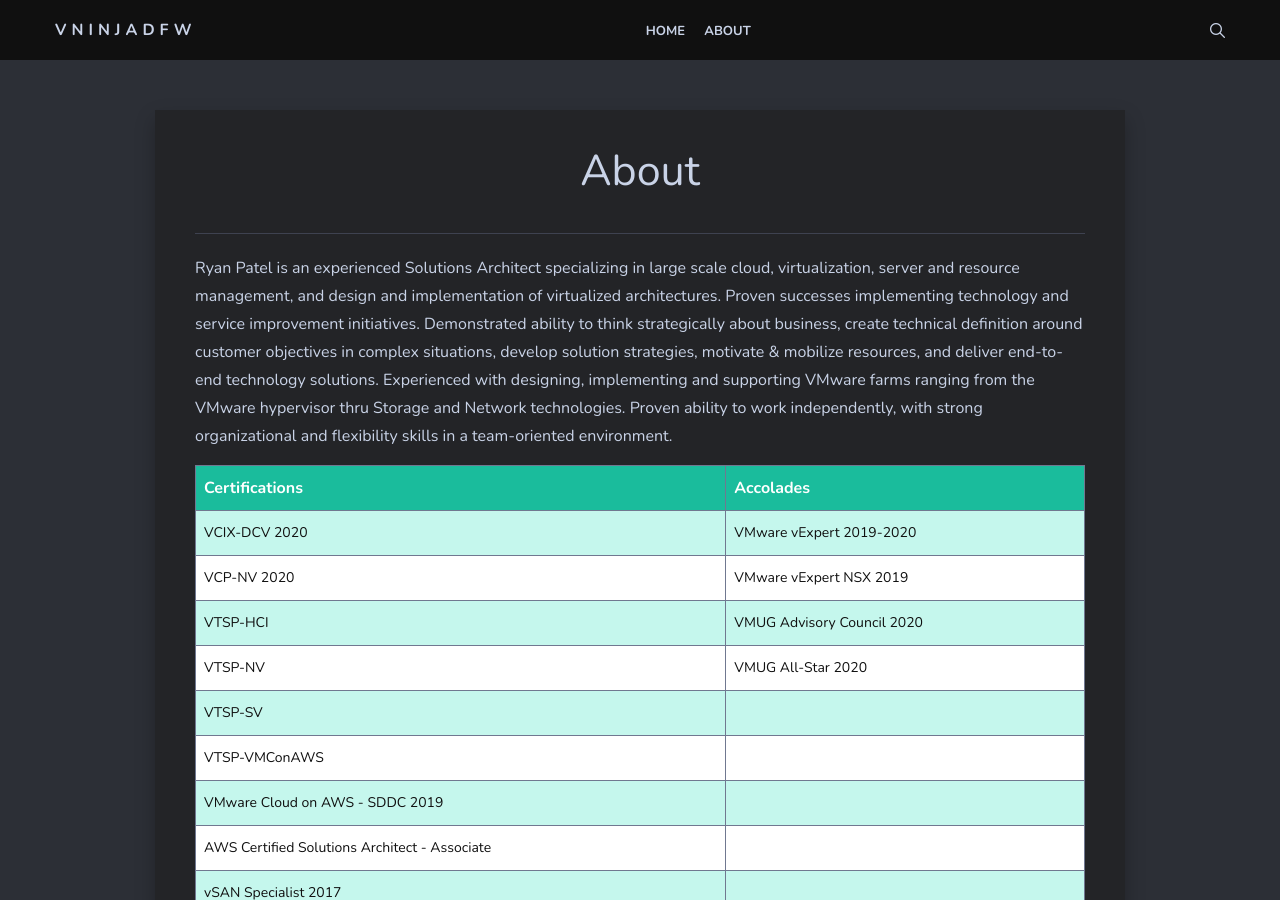
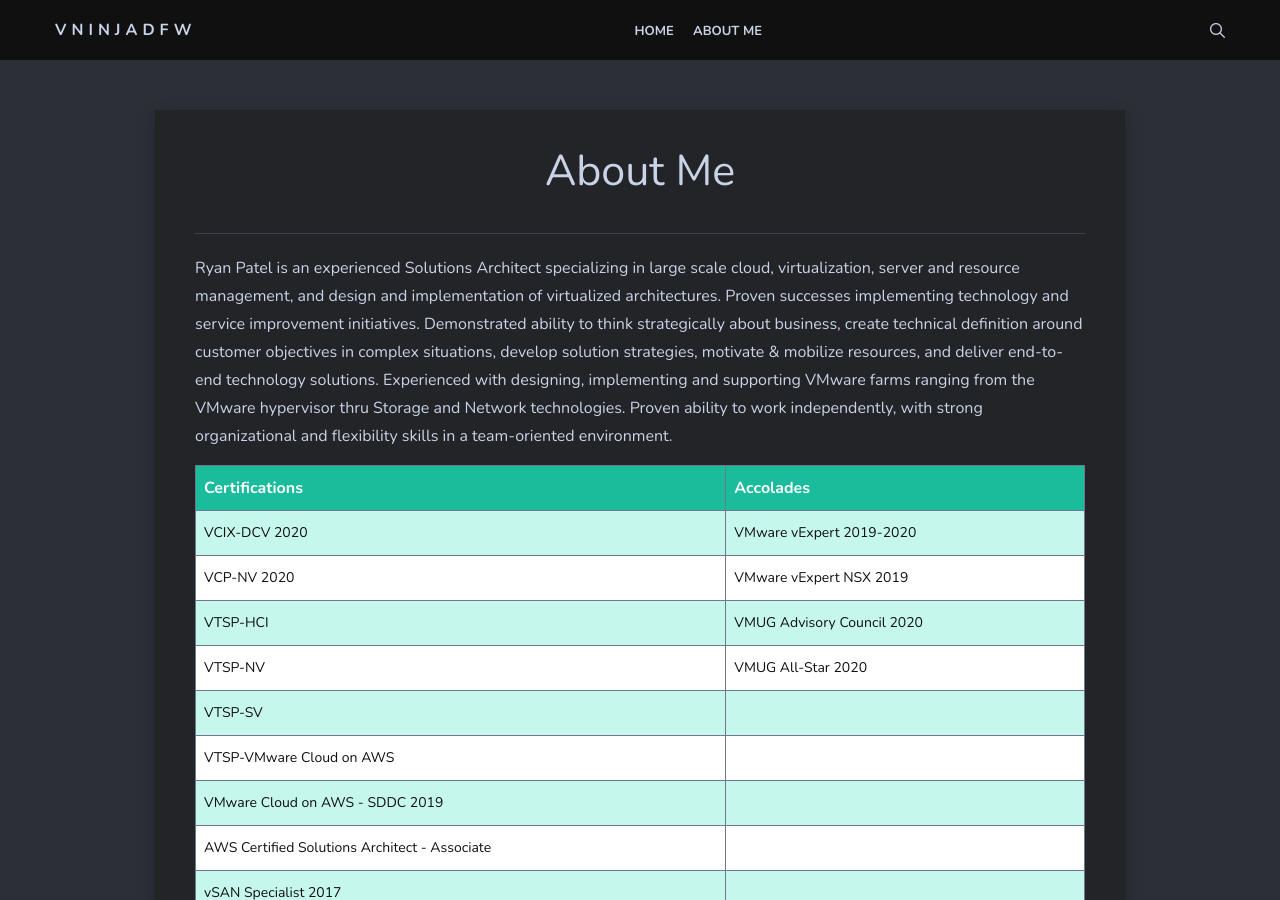
Before and after one commit to vNinjaDFW/vNinjaDFW.github.io, a Jekyll site: the page built from _pages/about.md, in a window 1280 px wide and 900 px high. Built offline with Jekyll 4.4.1, drawn with Linux system fonts in a browser that asks for light colours; nearby versions of some CDN libraries.

Commit message:
Add files via upload

```diff
--- a/_pages/about.md
+++ b/_pages/about.md
@@ -1,6 +1,6 @@
 ---
 layout: page
-title: About
+title: About Me
 image: about_ryan.jpg
 permalink: /about/
 ---
@@ -15,7 +15,7 @@ Ryan Patel is an experienced Solutions Architect specializing in large scale clo
 | VTSP-HCI | VMUG Advisory Council 2020
 | VTSP-NV | VMUG All-Star 2020
 | VTSP-SV
-| VTSP-VMConAWS
+| VTSP-VMware Cloud on AWS
 | VMware Cloud on AWS - SDDC 2019
 | AWS Certified Solutions Architect - Associate
 | vSAN Specialist 2017
```
